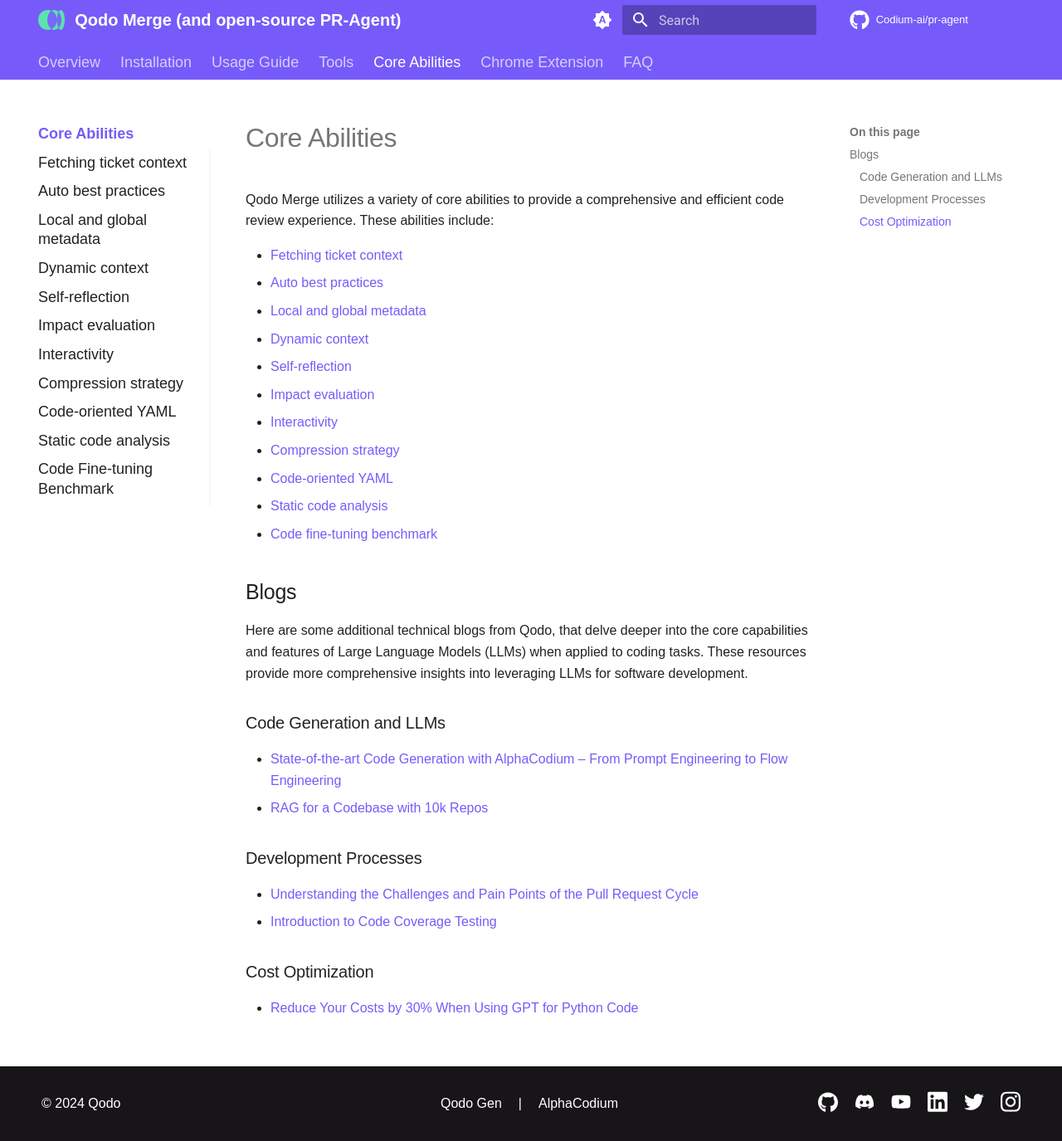
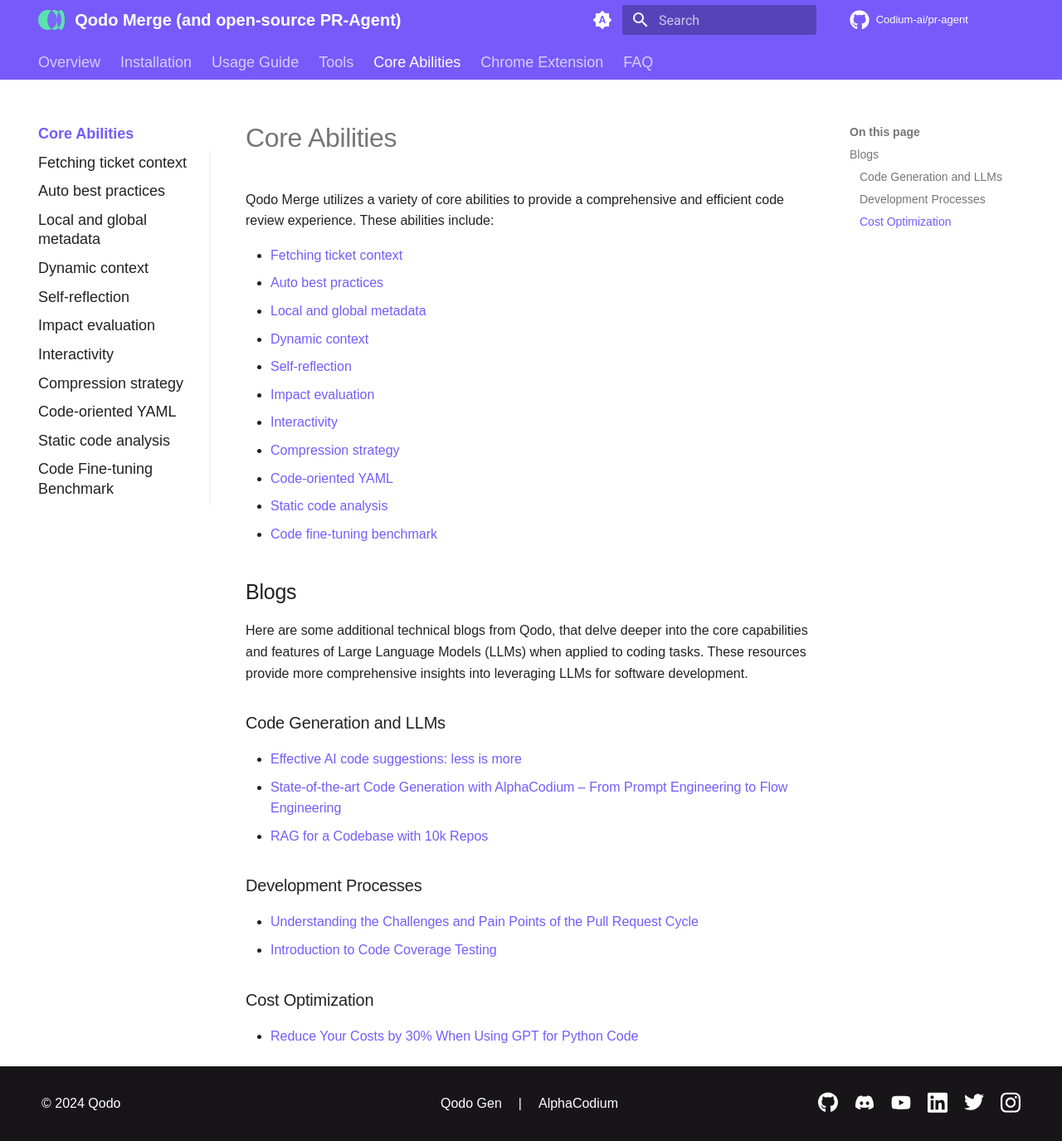
Before and after one commit to Codium-ai/pr-agent, an MkDocs documentation site: the page built from docs/docs/core-abilities/index.md, in a window 1280 px wide and 1375 px high. Shown: the whole window at 83% size. Built offline with MkDocs 1.6.1 and Material for MkDocs 9.7.7, drawn with Linux system fonts in a browser that asks for light colours; comment, search, counter and statistics services are not loaded.

Commit message:
docs: add link to article about effective AI code suggestions

```diff
--- a/docs/docs/core-abilities/index.md
+++ b/docs/docs/core-abilities/index.md
@@ -19,6 +19,7 @@
 These resources provide more comprehensive insights into leveraging LLMs for software development.
 
 ### Code Generation and LLMs
+- [Effective AI code suggestions: less is more](https://www.qodo.ai/blog/effective-code-suggestions-llms-less-is-more/)
 - [State-of-the-art Code Generation with AlphaCodium – From Prompt Engineering to Flow Engineering](https://www.qodo.ai/blog/qodoflow-state-of-the-art-code-generation-for-code-contests/)
 - [RAG for a Codebase with 10k Repos](https://www.qodo.ai/blog/rag-for-large-scale-code-repos/)
 
```
